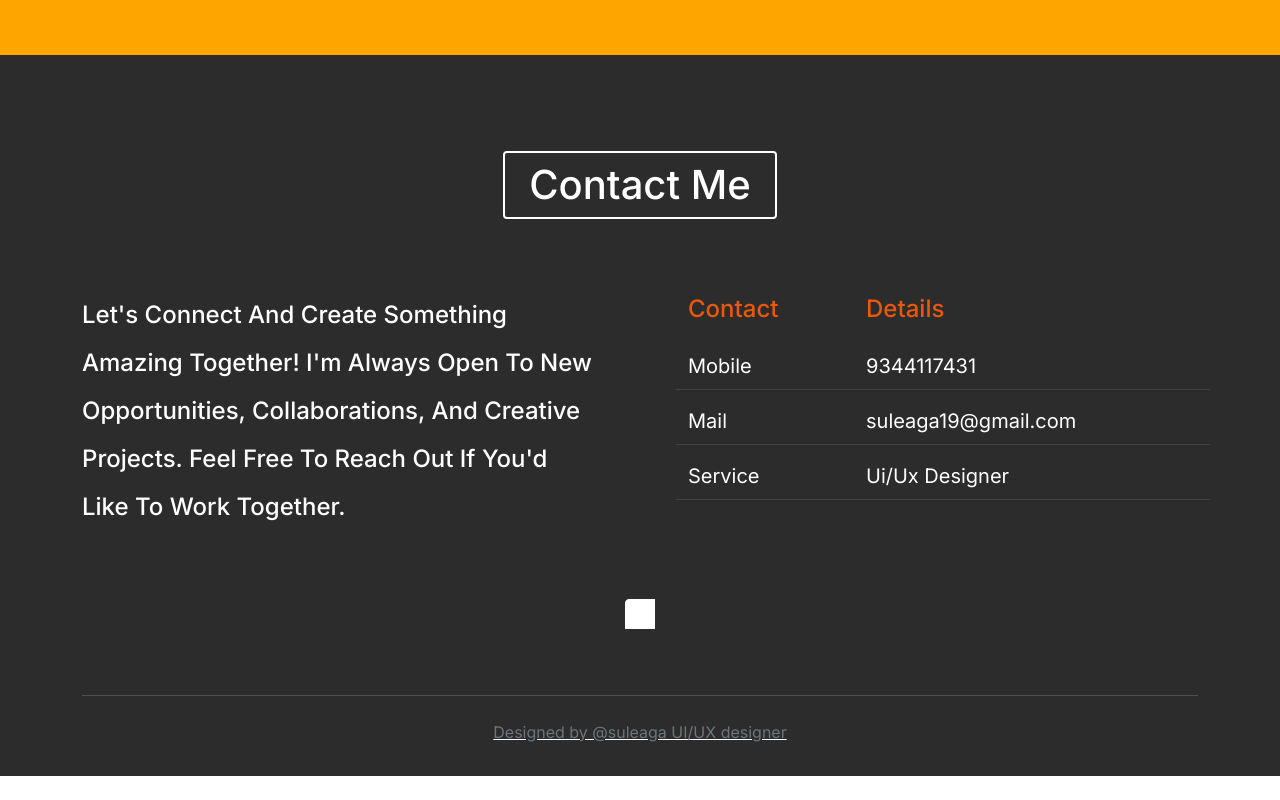
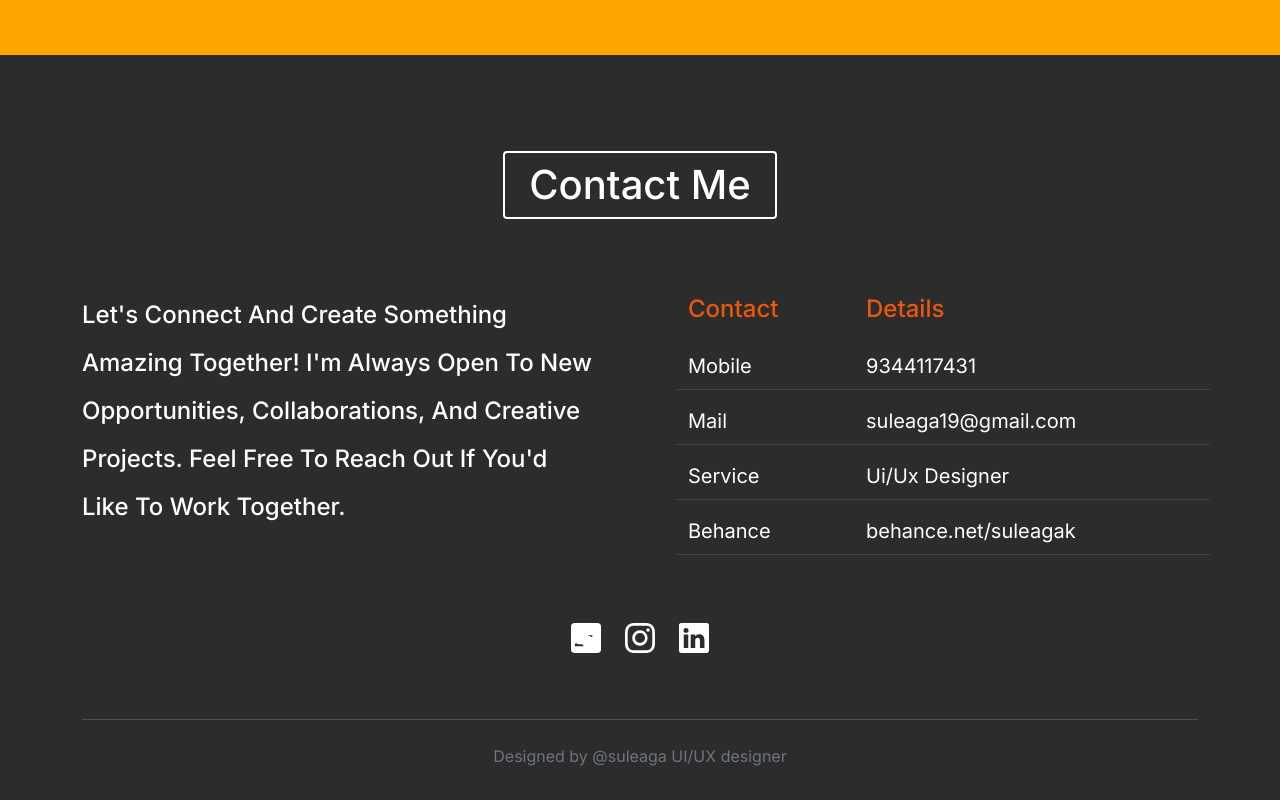
Before and after one commit to suleaga19/portfolio, a website: page index.html in a window 1280 px wide. Shown: the part 3131-3931 px from the top of the page. Before the commit the page ends 3907 px from the top, so only its background shows below. Drawn offline with nearby package versions, Linux system fonts and the light colour scheme.

Commit message:
Update index.html

```diff
--- a/index.html
+++ b/index.html
@@ -202,7 +202,8 @@
                 A Mobile E-Learning App Designed To Help Users Discover Courses, Watch Lessons, And Track Their Learning
                 Progress Through A Clean And Intuitive User Interface.
               </p>
-              <a href="https://www.figma.com/design/AEPlL6PG2nDnlF7wurHnSr/PROJECT?node-id=0-1&t=l67MMlYc2Jw2yhhz-1" class="btn btn-magenta rounded-pill fs-5 fw-semibold shadow-sm">View Project</a>
+              <a href="https://www.figma.com/design/AEPlL6PG2nDnlF7wurHnSr/PROJECT?node-id=0-1&t=l67MMlYc2Jw2yhhz-1"
+                class="btn btn-magenta rounded-pill fs-5 fw-semibold shadow-sm">View Project</a>
             </div>
 
             <div class="project-image-container col-md-5 mt-5 mt-md-0 d-flex justify-content-end align-items-center">
@@ -278,15 +279,20 @@
             <div class="col-4">Service</div>
             <div class="col-8">Ui/Ux Designer</div>
           </div>
+
+          <div class="row contact-detail-row fs-5 mb-3 align-items-center">
+            <div class="col-4">Behance</div>
+            <div class="col-8"><a href="https://www.behance.net/suleagak" target="_blank"
+                class="text-white text-decoration-none">behance.net/suleagak</a></div>
+          </div>
         </div>
       </div>
 
       <!-- Social Links -->
       <div class="d-flex justify-content-center gap-4 mt-5 mb-5 pb-3">
-         <a href="#" class="social-icon fs-4"><svg xmlns="http://www.w3.org/2000/svg" width="30" height="30"
-            fill="currentColor" class="bi bi-behance" viewBox="0 0 16 16">
-        <a href="#" class="social-icon fs-4"><svg xmlns="http://www.w3.org/2000/svg" width="30" height="30"
-            fill="currentColor" class="bi bi-behance" viewBox="0 0 16 16">
+        <a href="https://www.behance.net/suleagak" target="_blank" class="social-icon fs-4"><svg
+            xmlns="http://www.w3.org/2000/svg" width="30" height="30" fill="currentColor" class="bi bi-behance"
+            viewBox="0 0 16 16">
             <path
               d="M4.654 6.461c.094-.068.12-.132.12-.249 0-.441-.186-.697-.478-.813-.207-.087-.514-.087-.803-.087H1.328v2.663h2.384c.319 0 .644-.047.854-.23.111-.088.167-.204.167-.323 0-.46-.35-.741-.85-.811L4.654 6.46zm1.066 3.633c.313-.243.432-.572.432-.974 0-.45-.224-.872-.575-1.096-.289-.187-.69-.228-1.042-.228H1.328v3.13h2.464c.334 0 .741-.044 1.053-.263.125-.098.156-.201.156-.341L5.72 10.094z" />
             <path
```
